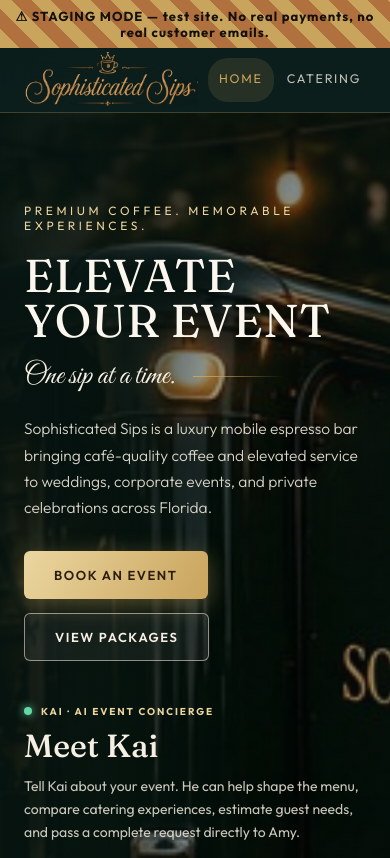
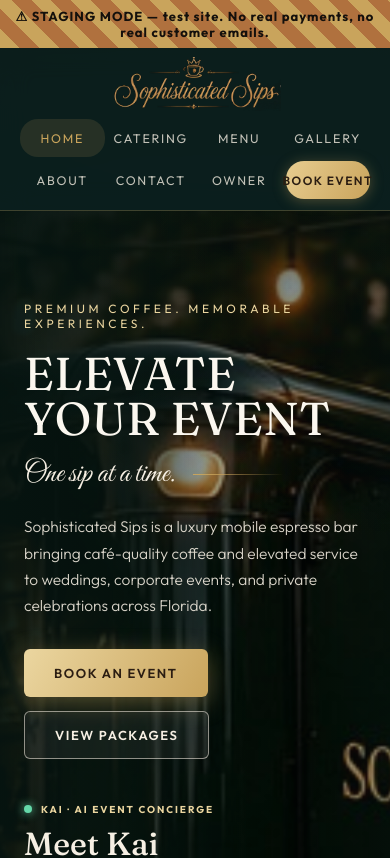
Before and after one commit to Vanguard-Global-Logistics/Sophisticated-Sips-WEBSITE, a Next.js app: page / in a window 390 px wide. Shown: the top 858 px of the page. Built offline with nearby package versions, Linux system fonts and the light colour scheme; no server answers; the database is empty.

Commit message:
Make every navigation option visible on mobile
Expand the mobile header into a logo row plus a two-row navigation grid so customers never need to discover hidden horizontal scrolling.

```diff
--- a/src/app/globals.css
+++ b/src/app/globals.css
@@ -35,6 +35,14 @@ a,button{font-family:inherit}
   background-size:200% 100%;color:var(--espresso);font-weight:600;border:none;
   padding:11px 16px;border-radius:22px;cursor:pointer;white-space:nowrap;min-height:44px;
   animation:shimmer 3.5s linear infinite;box-shadow:0 4px 18px rgba(201,164,92,.35)}
+@media(max-width:760px){
+  .nav-in{height:auto;min-height:150px;flex-direction:column;justify-content:center;gap:8px;padding-top:9px;padding-bottom:11px}
+  .logo{align-self:center}
+  .brand-logo{height:54px;width:auto}
+  .nav-links{display:grid;grid-template-columns:repeat(4,minmax(0,1fr));gap:4px;width:100%;overflow:visible}
+  .nav-link,.nav-book{display:flex;align-items:center;justify-content:center;width:100%;min-width:0;min-height:38px;
+    padding:7px 2px;border-radius:18px;font-size:10px;letter-spacing:.07em;text-align:center}
+}
 @keyframes shimmer{0%{background-position:0 0}100%{background-position:200% 0}}
 
 /* hero */
```
